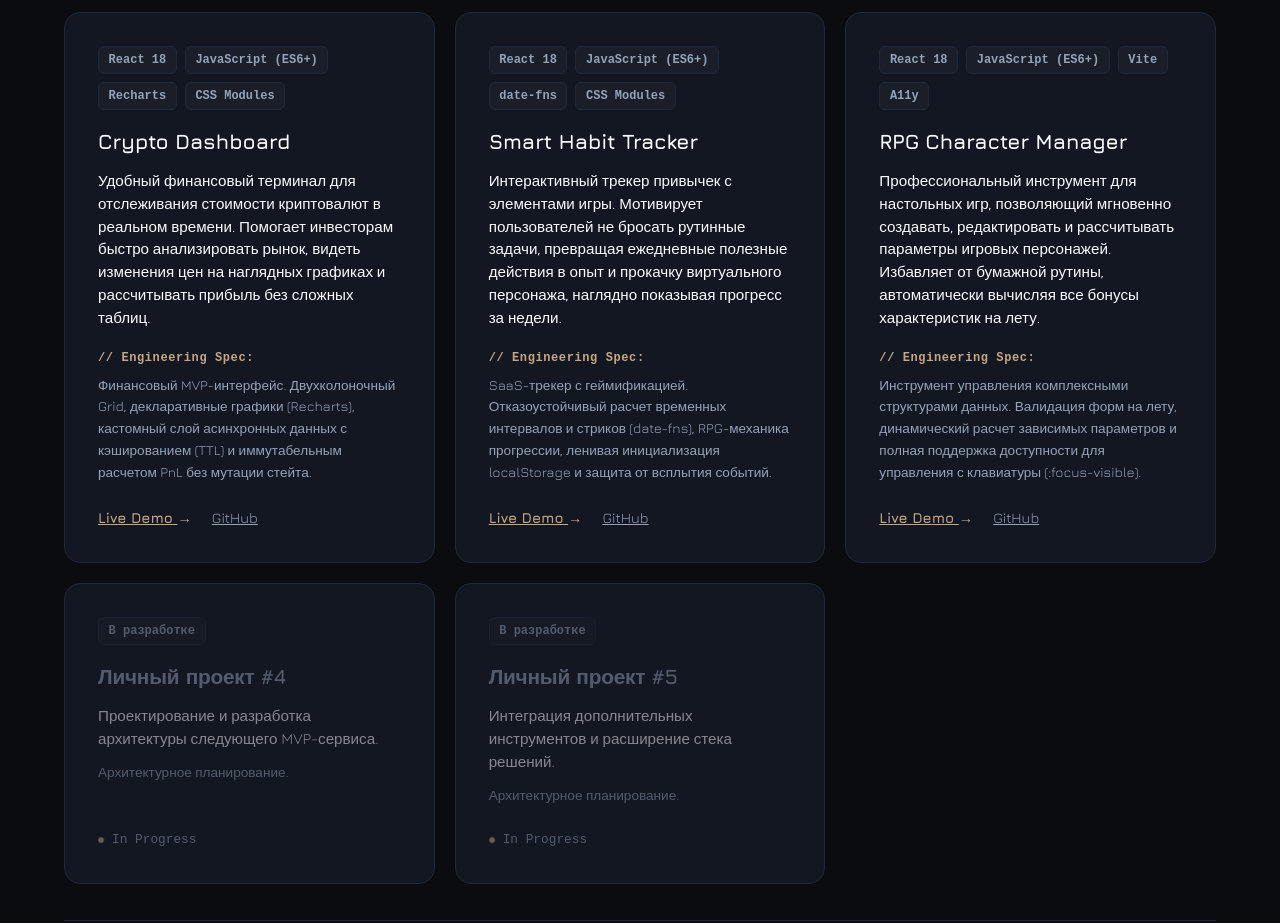
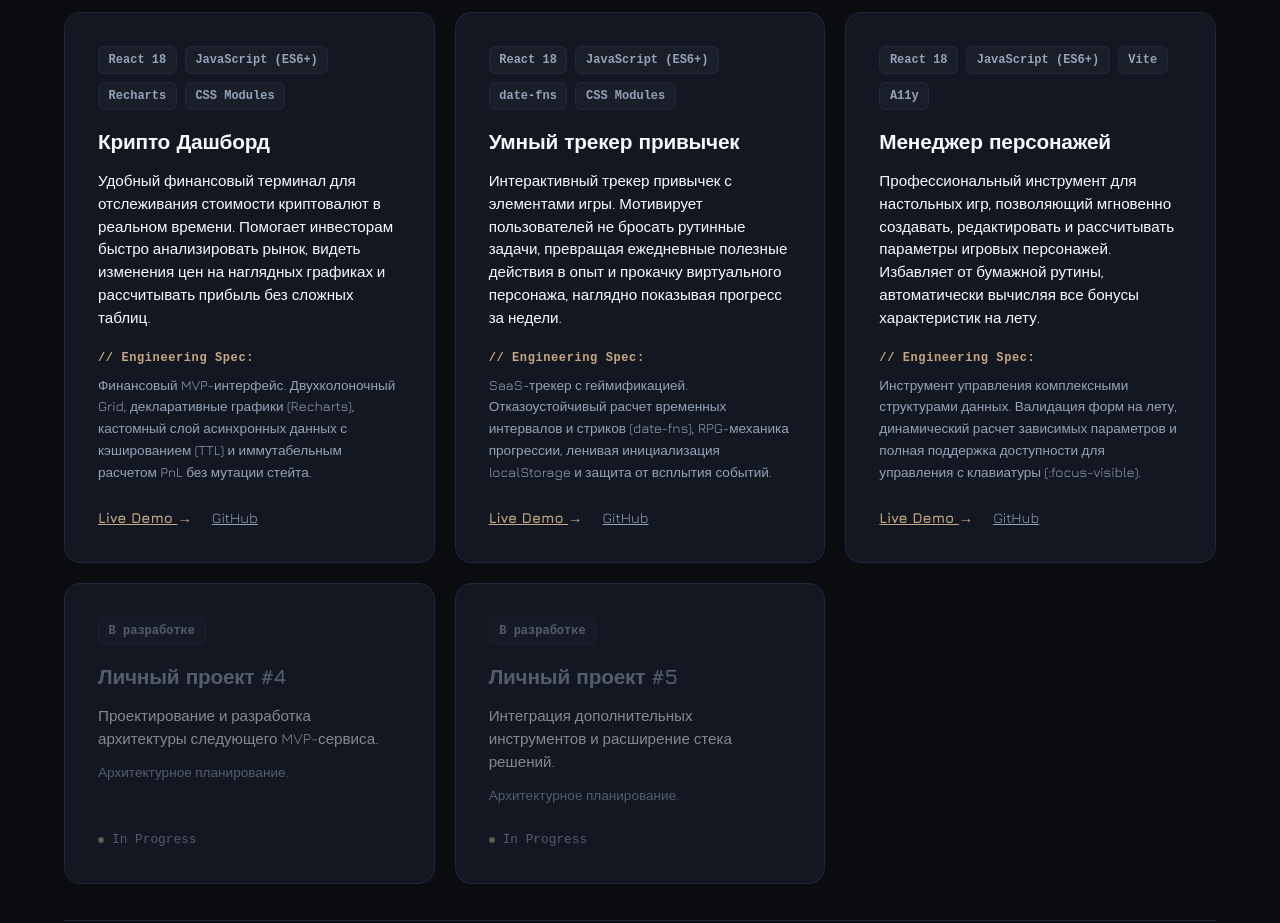
Before and after one commit to Heimtar/portfolio, a React (Vite) app: page / in a window 1280 px wide. Shown: the part 840-1763 px from the top of the page. Built offline with nearby package versions, Linux system fonts and the light colour scheme.

Commit message:
fix: correction of card names

```diff
--- a/src/data/translations.ts
+++ b/src/data/translations.ts
@@ -69,7 +69,7 @@ export const translations: Record<"ru" | "en", TranslationSchema> = {
 
     projects: [
       {
-        title: "Crypto Dashboard",
+        title: "Крипто Дашборд",
         descriptionUser:
           "Удобный финансовый терминал для отслеживания стоимости криптовалют в реальном времени. Помогает инвесторам быстро анализировать рынок, видеть изменения цен на наглядных графиках и рассчитывать прибыль без сложных таблиц.",
         descriptionTech:
@@ -79,7 +79,7 @@ export const translations: Record<"ru" | "en", TranslationSchema> = {
         codeUrl: "https://github.com/Heimtar/crypto-dashboard.git",
       },
       {
-        title: "Smart Habit Tracker",
+        title: "Умный трекер привычек",
         descriptionUser:
           "Интерактивный трекер привычек с элементами игры. Мотивирует пользователей не бросать рутинные задачи, превращая ежедневные полезные действия в опыт и прокачку виртуального персонажа, наглядно показывая прогресс за недели.",
         descriptionTech:
@@ -89,7 +89,7 @@ export const translations: Record<"ru" | "en", TranslationSchema> = {
         codeUrl: "https://github.com/Heimtar/smart-habit-tracker.git",
       },
       {
-        title: "RPG Character Manager",
+        title: "Менеджер персонажей",
         descriptionUser:
           "Профессиональный инструмент для настольных игр, позволяющий мгновенно создавать, редактировать и рассчитывать параметры игровых персонажей. Избавляет от бумажной рутины, автоматически вычисляя все бонусы характеристик на лету.",
         descriptionTech:
```
